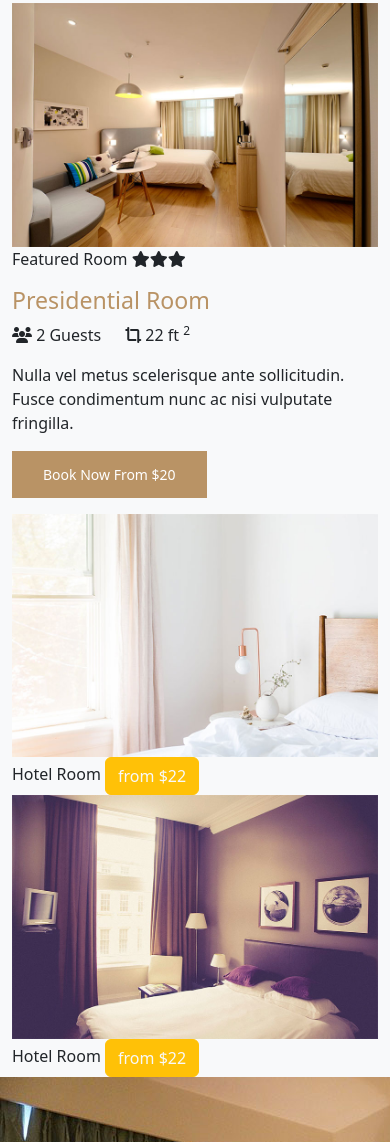
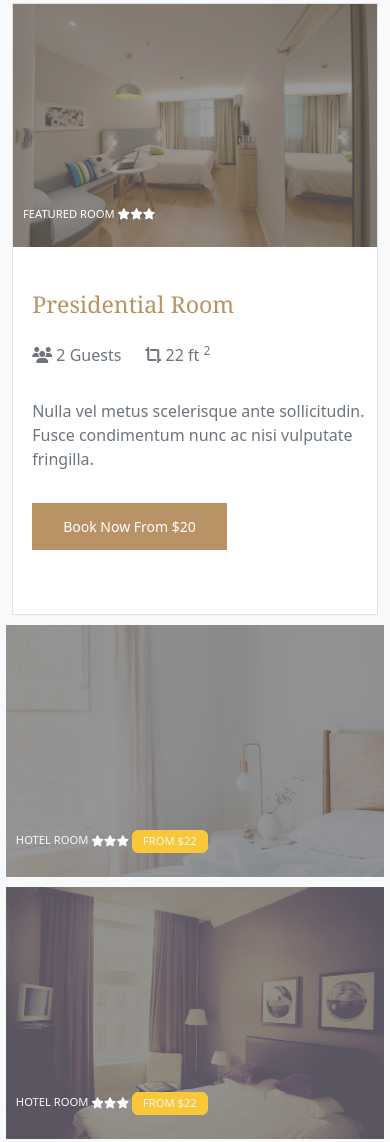
Before and after one commit to darishaansarii/luxuryHotelClone, a plain HTML site: page index.html in a window 390 px wide. Shown: the part 1591-2733 px from the top of the page. Drawn offline with nearby package versions, Linux system fonts and the light colour scheme.

Commit message:
third commit

```diff
--- a/index.html
+++ b/index.html
@@ -19,7 +19,7 @@
 
     <!-- CSS Link -->
      <link rel="stylesheet" href="./style.css">
-    <title>Document</title>
+    <title>Luxury Hotel Rooms</title>
 </head>
 <body>
     <!-- Header Start -->
@@ -88,94 +88,79 @@
     <!-- Section 01 End -->
 
      <!-- Section 02 Start -->
-     <!-- <div class="container-fluid bg-light">
-        <div class="div-1 text-center pt-5">
-            <h4 class="text-lighter text-uppercase fs-small">Our luxury rooms</h4>
-            <h2 class="fs-big">Featured Rooms</h2>
-        </div>
-
-        <div class="div-2">
-            <div class="card" style="width: 18rem;">
-                <img src="./images/img_1.jpg" class="card-img-top" alt="...">
-                <div class="card-body">
-                  <h5 class="card-title">Card title</h5>
-                  <p class="card-text">Some quick example text to build on the card title and make up the bulk of the card's content.</p>
-                  <a href="#" class="btn btn-primary">Go somewhere</a>
-                </div>
-              </div>
-
-              <img src="./images/img_2.jpg" alt="">
-              <img src="./images/img_3.jpg" alt="">
-        </div>
-     </div> -->
-    <!-- Section 02 End -->
-
-     <!-- Section 02 Start -->
      <section class="site-section bg-light">
         <div class="container">
+
+          <!-- Row 1 -->
           <div class="row mb-5">
             <div class="col-md-12 heading-wrap text-center pt-5">
               <h4 class="text-lighter text-uppercase fs-small">Our Luxury Rooms</h4>
-                <h2 class="fs-big">Featured Rooms</h2>
+                <h2 class="fs-big heading">Featured Rooms</h2>
             </div>
           </div>
-          <div class="row">
-            <div class="col-md-7">
-              <div class="media d-block room mb-0">
+          <!-- Row 1 end -->
+
+          <!-- Row 2 -->
+          <div class="row sec2-row2">
+
+            <!-- Row2 col1 -->
+            <div class="col-lg-7 sec2-r2-c1-main">
+              <div class="media d-block sec2-r2-c1 d-flex justify-content-between flex-column">
                 <figure>
-                  <div class="bg-gradient">
-                  <img src="images/img_1.jpg" alt="Generic placeholder image" class="img-fluid bg-gradient">
+                  <div class="sec2-bg-gradient">
+                  <img src="images/img_1.jpg" alt="Generic placeholder image" class="img-fluid sec2-bg-gradient">
                   </div>
                   <div class="position-text">
-                    <span>
+                    <span class="ImgText">
                       Featured Room <i class="fa-solid fa-star"></i><i class="fa-solid fa-star"></i><i class="fa-solid fa-star"></i>
                     </span>
                   </div>
                 </figure>
                 <div class="media-body">
-                  <h3 class="mt-0 color">Presidential Room</h3>
-                  <ul class="room-specs list-unstyled d-flex column-gap-4">
+                  <h3 class="color pb-3 pt-3 heading">Presidential Room</h3>
+                  <ul class="room-specs list-unstyled d-flex column-gap-4 pb-3">
                     <li> <i class="fa-solid fa-users"></i> 2 Guests</li>
                     <li><i class="fa-solid fa-crop-simple"></i> 22 ft <sup>2</sup></li>
                   </ul>
-                  <p>Nulla vel metus scelerisque ante sollicitudin. Fusce condimentum nunc ac nisi vulputate fringilla. </p>
+                  <p class="pb-3">Nulla vel metus scelerisque ante sollicitudin. Fusce condimentum nunc ac nisi vulputate fringilla. </p>
                   <p><a href="#" class="btn btn-primary btn-sm">Book Now From $20</a></p>
                 </div>
               </div>
             </div>
-            <div class="col-md-5 room-thumbnail-absolute">
-              <div class="bg-gradient">
-              <img src="./images/img_2.jpg" class="img-fluid bg-gradient" alt="">
-              </div>
+            <!-- Row2 col1 End -->
+
+            <!-- Row2 col2 -->
+            <div class="col-lg-5 room-thumbnail-absolute sec2-r2-c2 d-flex justify-content-between flex-column">
+              <div class="sec2-bg-gradient sec2-r2-c2-content">
+                <img src="./images/img_2.jpg" class="img-fluid sec2-bg-gradient" alt="">
                 <div class="overlap-text">
-                    <span>
-                      Hotel Room
-                    </span>
-                    <span class="pricing-from btn btn-warning text-light">
+                  <span  class="ImgText">
+                    Hotel Room <i class="fa-solid fa-star"></i><i class="fa-solid fa-star"></i><i class="fa-solid fa-star"></i>
+                    <span class="pricing-from btn btn-warning text-light ImgBtn">
                       from $22
                     </span>
+                  </span>
                 </div>
-              </a>
-
-              <div class="bg-gradient">
-              <img src="./images/img_3.jpg" class="img-fluid bg-gradient" alt="">
               </div>
 
+              <div class="sec2-bg-gradient sec2-r2-c2-content">
+                <img src="./images/img_3.jpg" class="img-fluid sec2-bg-gradient " alt="">
                 <div class="overlap-text">
-                    <span>
+                  <span  class="ImgText">
                     Hotel Room
-                      <span class="ion-ios-star"></span>
-                      <span class="ion-ios-star"></span>
-                      <span class="ion-ios-star"></span>
-                    </span>
-                    <span class="pricing-from btn btn-warning text-light">
+                    <i class="fa-solid fa-star"></i><i class="fa-solid fa-star"></i><i class="fa-solid fa-star"></i>
+                  <span class="pricing-from btn btn-warning text-light ImgBtn">
                     from $22
                   </span>
+                </span>
               </div>
-              </a>
+              </div>
+            </div>
+            <!-- Row2 col2 End-->
 
           </div>
-          </div>
+          <!-- Row 2 end-->
+
         </div>
       </section>
      <!-- Section 02 End -->
--- a/style.css
+++ b/style.css
@@ -28,8 +28,8 @@
 }
 
 .btn-primary {
-    background-color: #B99365;
-    border: 1px solid #B99365;
+  background-color: #b99365;
+  border: 1px solid #b99365;
   border-radius: 0;
   padding: 12px 30px;
 }
@@ -42,6 +42,8 @@
 .head-content {
   height: 91.75vh;
 }
+
+/* Section 02 */
 
 .fs-bigger {
   font-size: 4rem;
@@ -63,6 +65,62 @@
   font-size: 1rem;
 }
 
+.sec2-row2 {
+  padding-bottom: 7rem;
+}
+.sec2-r2-c1 {
+  background-color: #fff;
+  border: 1px solid #e2e2e2;
+  height: 800px;
+}
+.sec2-r2-c1 .media-body {
+  height: 40%;
+  padding-bottom: 3rem;
+}
+.sec2-r2-c1 figure {
+  height: 60%;
+}
+figure {
+  padding: 0;
+}
+.media-body {
+  padding-left: 2rem;
+  color: #6c757d;
+}
+.sec2-r2-c2 {
+  height: 800px;
+  padding: 0;
+}
+.sec2-r2-c2-content {
+  width: 100%;
+  height: 47%;
+}
+.sec2-r2-c2-content > img {
+  height: 100%;
+}
+.position-text,
+.overlap-text {
+  position: relative;
+}
+.ImgText {
+  position: absolute;
+  bottom: 1.5rem;
+  padding-left: 10px;
+  text-transform: uppercase;
+  font-size: 0.8rem;
+  font-weight: 400;
+  color: #fff;
+}
+.ImgBtn {
+  padding: 2px 10px;
+}
+.sec2-bg-gradient{
+    opacity: 0.8;
+    background: rgba(0, 0, 0, 0.5);
+    mix-blend-mode: multiply;
+}
+/* Section 02 End */
+
 .container .box-1 {
   width: 400px;
 }
@@ -76,7 +134,10 @@
 }
 
 .color {
-    color: #B99365;
+  color: #b99365;
+}
+.heading {
+  font-family: Cambria, Cochin, Georgia, Times, "Times New Roman", serif;
 }
 
 .bg-img {
@@ -86,22 +147,24 @@
 
 .btn-primary-2 {
   background-color: #fff;
-    color: #B99365;
-    border: 1px solid #B99365;
+  color: #b99365;
+  border: 1px solid #b99365;
   border-radius: 0;
   padding: 12px 30px;
 }
 
 .btn-primary-2:hover {
-    background-color: #B99365;
+  background-color: #b99365;
   color: #fff;
 }
 
 .hover-effect:hover {
-    color: #B99365;
+  color: #b99365;
 }
 
-.foot-1, .foot-2, .foot-3 {
+.foot-1,
+.foot-2,
+.foot-3 {
   width: 300px;
 }
 
@@ -131,8 +194,23 @@
   width: 95%;
 }
 
-@media only screen and (max-width: 990px)
-{
+@media screen and (max-width: 1200px) {
+  /* Section 02 */
+  .sec2-r2-c1 {
+    height: 650px;
+  }
+  .sec2-r2-c1 .media-body {
+    height: 45%;
+  }
+  .sec2-r2-c1 figure {
+    height: 65%;
+  }
+  .sec2-r2-c2 {
+    height: 650px;
+  }
+}
+
+@media only screen and (max-width: 992px) {
   .navbar {
     background-color: black;
     opacity: 0.3;
@@ -153,17 +231,52 @@
   .fs-p-big {
     font-size: 1.7rem;
   }
+
+  /* Section 02 */
+  .sec2-row2 {
+    padding-bottom: 2rem;
+  }
+  .sec2-r2-c1,
+  .sec2-r2-c1-main {
+    height: fit-content;
+  }
+  .sec2-r2-c1 .media-body {
+    height: fit-content;
+    padding-top: 0.8rem;
+  }
+  .sec2-r2-c1 figure {
+    height: fit-content;
+  }
+  .sec2-r2-c2 {
+    margin-top: 10px;
+    gap: 10px;
+    align-items: center;
+    height: fit-content;
+  }
+  .sec2-r2-c2-content {
+    width: 97%;
+    height: fit-content;
+  }
+  .sec2-r2-c2-content > img {
+    height: fit-content;
+  }
+  /* Section 02 End*/
+
 }
 
-@media only screen and (max-width: 760px)
-{
+@media only screen and (max-width: 760px) {
+  /* Section 02 */
+  .ImgText, .ImgBtn {
+    font-size: 0.7rem;
+  }
+  /* Section 02 End*/
+
   .card {
     width: 450px;
   }
 }
 
-@media only screen and (max-width: 600px)
-{
+@media only screen and (max-width: 600px) {
   .fs-bigger {
     font-size: 2.5rem;
   }
@@ -185,8 +298,7 @@
   }
 }
 
-@media only screen and (max-width: 480px)
-{
+@media only screen and (max-width: 480px) {
   .fs-bigger {
     font-size: 2.2rem;
   }
@@ -206,4 +318,9 @@
   .fs-p-small {
     font-size: 0.8rem;
   }
+  /* Section 02 */
+  .sec2-r2-c1 .media-body {
+    padding-left: 1.2rem;
   }
+  /* Section 02 End*/
+}
```
Lines whose indentation alone changed are shown as unchanged.
